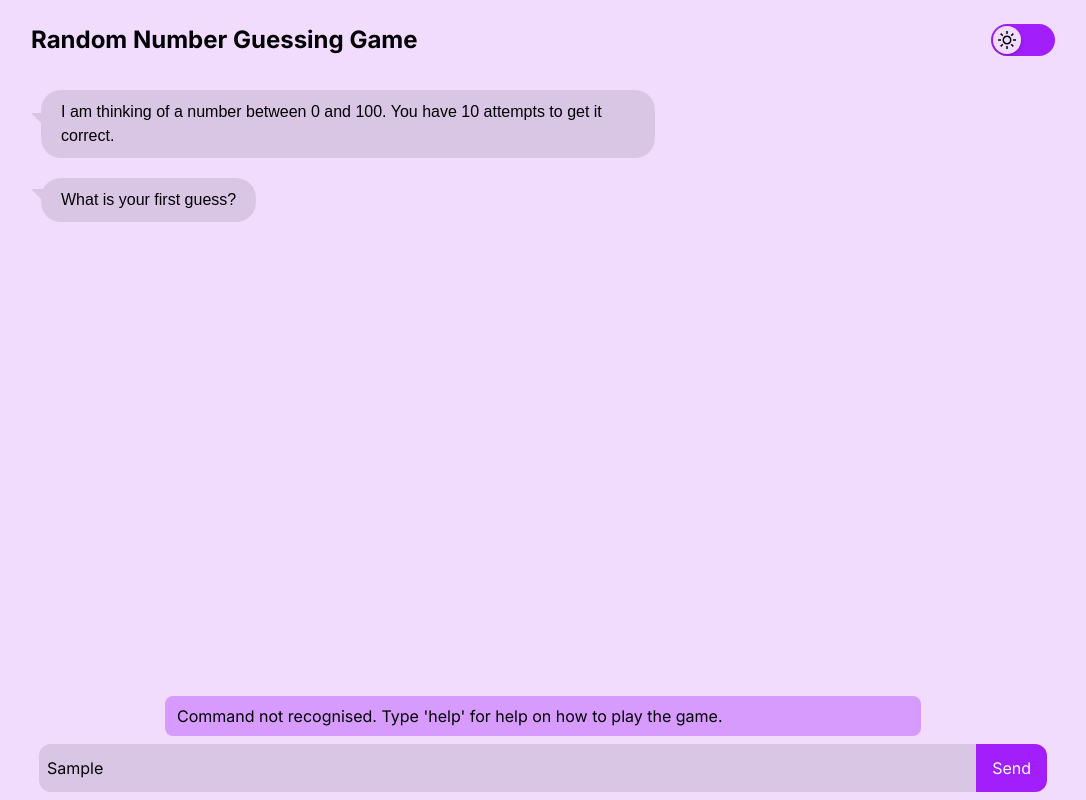
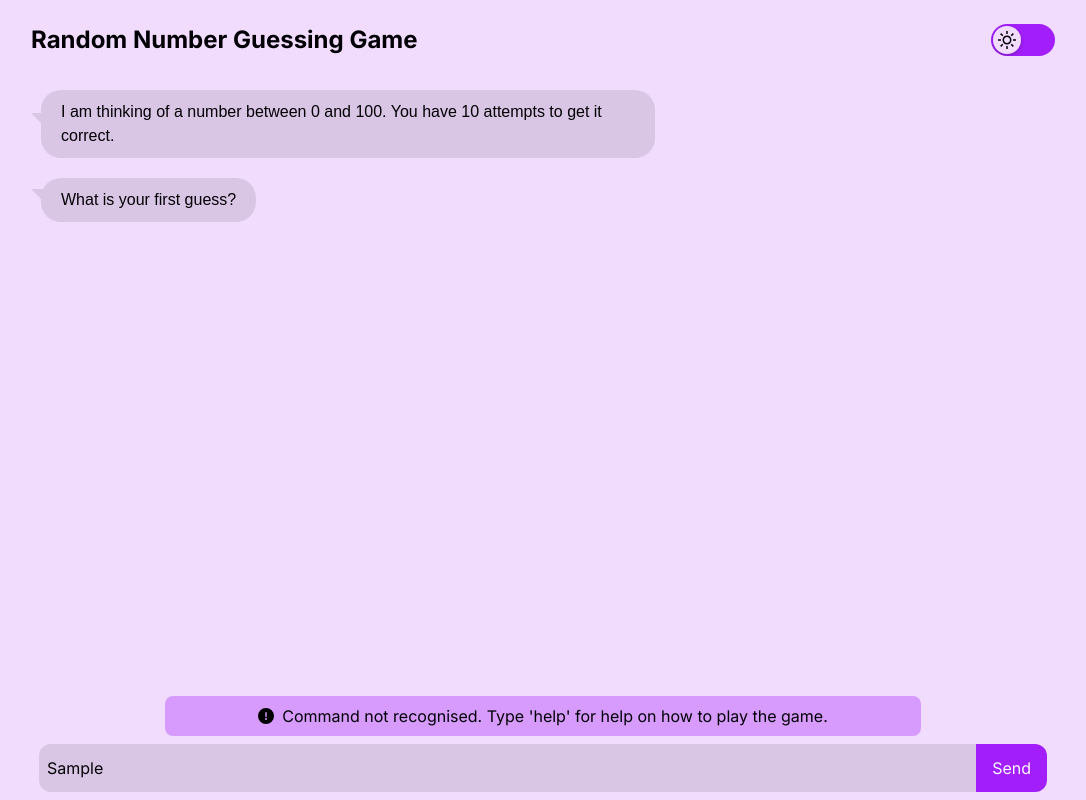
Before and after one commit to DJHolmes97/random-number-guesser, a Next.js app: page / in a window 1280 px wide. Both pictures are taken after typing "Sample" into the empty fields and a click on the button "Send". Shown: the whole page, without its empty margins (97-1183 px from the left). Built offline with nearby package versions, Linux system fonts and the light colour scheme.

Commit message:
add icon to status to improve how it looks

```diff
--- a/src/components/ChatInput/ChatInput.tsx
+++ b/src/components/ChatInput/ChatInput.tsx
@@ -1,6 +1,7 @@
 "use client"
 import { ChangeEvent } from "react"
 import "./main.css"
+import * as icon from "./circle-exclamation-solid.svg"
 
 type ChatInputProps = {
   value: string
@@ -9,8 +10,23 @@ type ChatInputProps = {
   status?: string
 }
 
+const Icon = () => {
+  return (
+    <div className="chat-input-icon">
+      <svg xmlns="http://www.w3.org/2000/svg" viewBox="0 0 512 512">
+        <path d="M256 512A256 256 0 1 0 256 0a256 256 0 1 0 0 512zm0-384c13.3 0 24 10.7 24 24V264c0 13.3-10.7 24-24 24s-24-10.7-24-24V152c0-13.3 10.7-24 24-24zM224 352a32 32 0 1 1 64 0 32 32 0 1 1 -64 0z" />
+      </svg>
+    </div>
+  )
+}
+
 const Status = ({ message }: { message: string }) => {
-  return <div className="chat-input-status">{message}</div>
+  return (
+    <div className="chat-input-status">
+      <Icon />
+      {message}
+    </div>
+  )
 }
 
 const ChatInput = ({ value, onChange, onSubmit, status }: ChatInputProps) => {
--- a/src/components/ChatInput/main.css
+++ b/src/components/ChatInput/main.css
@@ -16,6 +16,10 @@
   @apply px-4 py-3 rounded-r-xl;
 }
 
+.chat-input-icon {
+  @apply h-4 w-4 mr-2;
+}
+
 .chat-input-status {
-  @apply mb-2 mx-5 bg-[var(--secondary)] rounded-lg px-3 py-2 w-[75%];
+  @apply mb-2 mx-5 bg-[var(--secondary)] rounded-lg px-3 py-2 w-[75%] flex flex-row items-center justify-center;
 }
```
